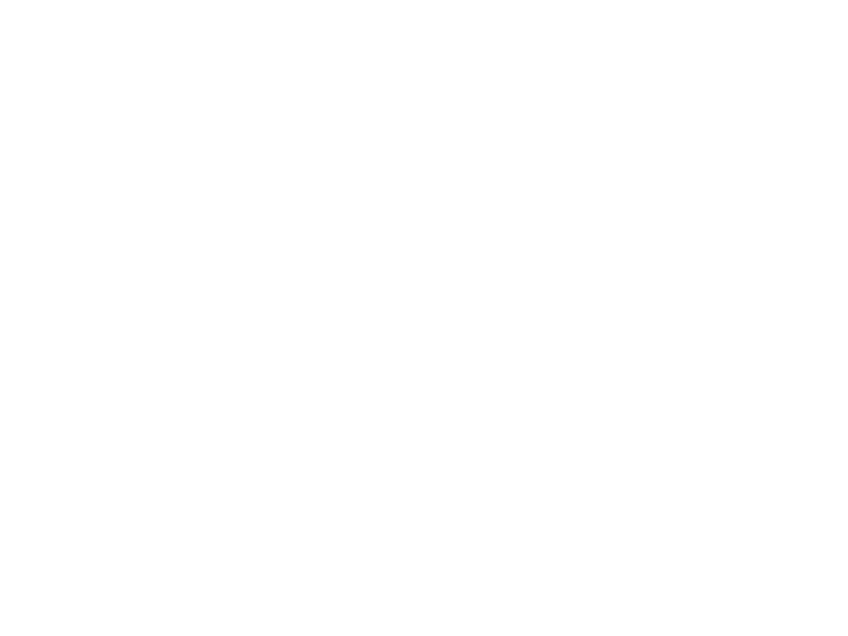
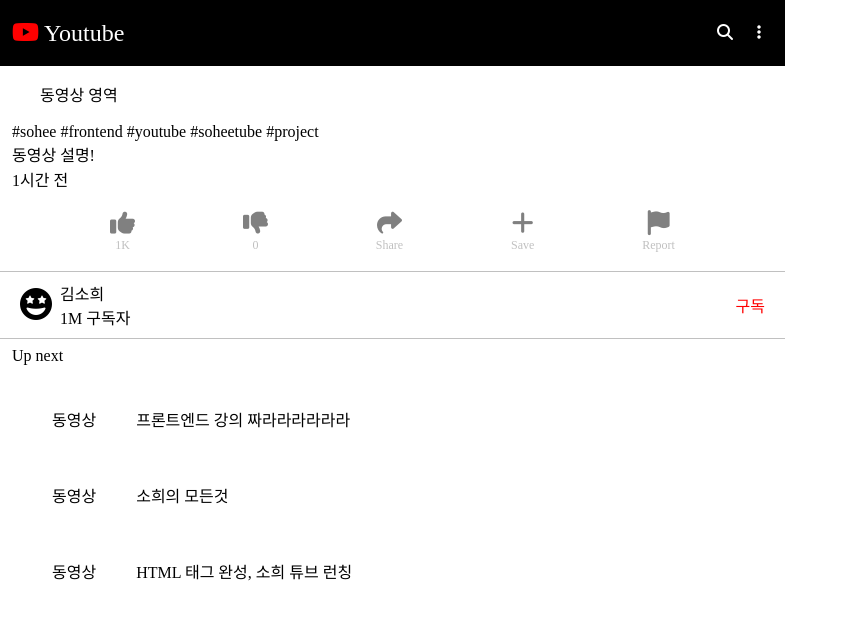
Before and after one commit to sohee063/soheeTube, a plain HTML site: page index.html in a window 1280 px wide. Shown: the whole page, without its empty margins (0-848 px from the left). Drawn offline with Linux system fonts and the light colour scheme.

Commit message:
second commit

```diff
--- a/index.html
+++ b/index.html
@@ -4,10 +4,86 @@
     <meta charset="UTF-8" />
     <meta http-equiv="X-UA-Compatible" content="IE=edge" />
     <meta name="viewport" content="width=device-width, initial-scale=1.0" />
+    <script
+      src="https://kit.fontawesome.com/9dbd452217.js"
+      crossorigin="anonymous"
+    ></script>
     <link rel="stylesheet" href="style.css" />
     <title>soheeTube</title>
   </head>
   <body>
+    <nav class="navbar">
+      <div class="navbar_logo">
+        <i class="fa-brands fa-youtube"></i>
+        <a href="https://www.youtube.com">Youtube</a>
+      </div>
+      <ul class="navbar_btn">
+        <li>
+          <a href="#"><i class="fa-solid fa-magnifying-glass"></i></a>
+        </li>
+        <li>
+          <a href="#"><i class="fa-solid fa-ellipsis-vertical"></i></a>
+        </li>
+      </ul>
+    </nav>
+
+    <main>
+      <figure>동영상 영역</figure>
+      <section class="main_movie">
+        <div>#sohee #frontend #youtube #soheetube #project</div>
+        <div>동영상 설명!</div>
+        <div>1시간 전</div>
+      </section>
+      <ul class="main_response-btn">
+        <li class="main_response-btn-center">
+          <a href="#"><i class="fa-solid fa-thumbs-up"></i></a>
+          <div>1K</div>
+        </li>
+        <li class="main_response-btn-center">
+          <a href="#"><i class="fa-solid fa-thumbs-down"></i></a>
+          <div>0</div>
+        </li>
+        <li class="main_response-btn-center">
+          <a href="#"><i class="fa-solid fa-share"></i></a>
+          <div>Share</div>
+        </li>
+        <li class="main_response-btn-center">
+          <a href="#"><i class="fa-solid fa-plus"></i></a>
+          <div>Save</div>
+        </li>
+        <li class="main_response-btn-center">
+          <a href="#"><i class="fa-solid fa-flag"></i></a>
+          <div>Report</div>
+        </li>
+      </ul>
+      <section class="main_info">
+        <li><i class="fa-solid fa-face-grin-stars fa-2xl"></i></li>
+        <li class="info_content">
+          <span>김소희</span>
+          <span>1M 구독자</span>
+        </li>
+        <li class="sub_btn">구독</li>
+      </section>
+    </main>
+
+    <footer>
+      <div>Up next</div>
+      <ul class="footer_next">
+        <li class="footer_next_list">
+          <figure>동영상</figure>
+          <div>프론트엔드 강의 짜라라라라라라</div>
+        </li>
+        <li class="footer_next_list">
+          <figure>동영상</figure>
+          <div>소희의 모든것</div>
+        </li>
+        <li class="footer_next_list">
+          <figure>동영상</figure>
+          <div>HTML 태그 완성, 소희 튜브 런칭</div>
+        </li>
+      </ul>
+    </footer>
+
     <script src="main.js"></script>
   </body>
 </html>
--- a/style.css
+++ b/style.css
@@ -1,8 +1,125 @@
+body{
+    margin: 0px;
+    width:785px;
+
+}
+
+a{
+    text-decoration: none;
+}
+
+.navbar{
+    display: flex;
+    justify-content: space-between;
+    background-color:black;
+    align-items: center;
+    padding: 0 12px;
+
+}
+
+.navbar a{
+    color:white;
+}
+
+.navbar_logo{
+    font-size: 24px;
+    color: white;
+}
+
+.navbar_logo i{
+    font-size: 24px;
+    color: red;
+}
+
+.navbar_btn{
+    color: white;
+    list-style: none;
+    display: flex;
+    padding-left: 0;
+}
+.navbar_btn li{
+    color: white;
+    list-style: none;
+    padding: 8px 12px;
+}
+
+.main_movie{
+    height: 70px;
+    display: flex;
+    flex-direction: column;
+    padding: 0px 12px;
+    justify-content: space-around;
+}
+
+.main_response-btn{
+    display: flex;
+    justify-content: space-between;
+    list-style: none;
+    padding: 8px 100px;
+    margin: 10px;
+    color:silver;
+
+}
+
+.main_response-btn-center{
+    display: flex;
+    flex-direction: column;
+    align-items: center;
+}
+
+.main_response-btn a{
+    font-size: 25px;
+    color:gray
+}
+
+.main_response-btn div{
+    font-size: 12px;
+}
+
+.main_info{
+    height: 50px;
+    border-top: 1px solid silver;
+    border-bottom: 1px solid silver;
+    display: flex;
+    justify-content: space-between;
+    align-items: center;
+    list-style: none;
+    padding: 8px 20px;
+}
+
+.info_content{
+    display: flex;
+    flex-direction: column;
+    position: absolute;
+    left: 60px;
+}
+
+.sub_btn{
+    color:red;
+}
+
+footer{
+    padding: 8px 12px;
+}
+
+.footer_next{
+    display: flex;
+    flex-direction: column;
+    padding:0;
+}
 
 
 
+.footer_next_list{
+    display: flex;
+    align-items: center;
+    margin:10px 0;
 
-@media screen and (min-width: 1024px){
+.footer_next_list div{
+    margin-left: 20px;
+}
+
+@media screen and (min-width:1023px){
 
 } // 데스크탑
 
@@ -10,8 +127,3 @@
 @media screen and (min-width: 786px) and (max-width:1023px){
 
 } // 태블릿
-
-
-@media screen and (max-width: 767px){
-
-} // 모바일
```
